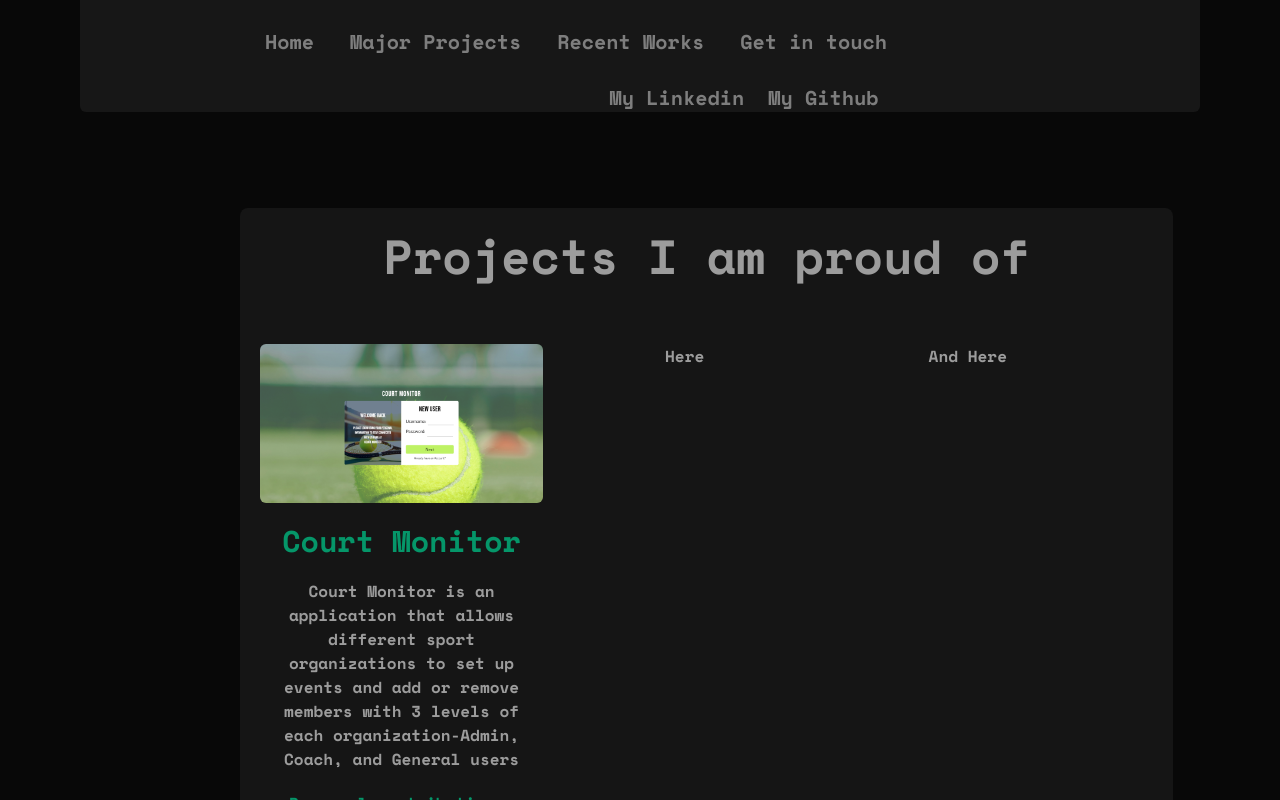
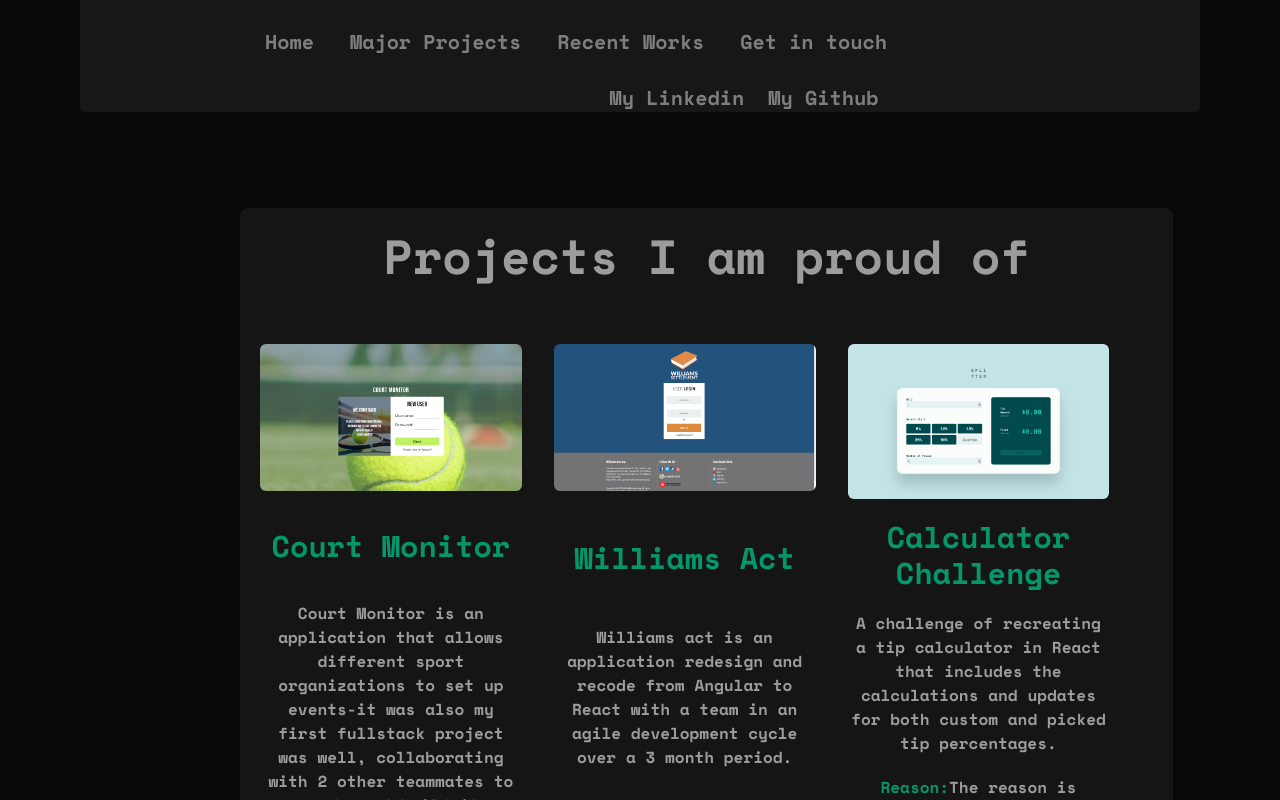
Before and after one commit to 1105-Foo-Aiden/firstportfolio, a Next.js app: page /Pages/Projects in a window 1280 px wide. Shown: the top 800 px of the page. Built offline with nearby package versions, Linux system fonts and the light colour scheme.

Commit message:
Adding other Proud Projects

```diff
--- a/src/app/Pages/Projects/page.tsx
+++ b/src/app/Pages/Projects/page.tsx
@@ -2,7 +2,9 @@
 
 import NavbarComponent from "@/app/Components/NavbarComponent";
 import Image from "next/image";
-import CourtMonitor from "../../Assets/Courtmonitor.png"
+import CourtMonitor from "../../Assets/Courtmonitor.png";
+import WilliamsAct from "../../Assets/WilliamsAct.png";
+import CalcChall from "../../Assets/CalculatorChallenge.png";
 
 export default function page() {
   return (
@@ -12,8 +14,7 @@ export default function page() {
       </div>
       <div className="bg-white mt-24 ml-40 h-fit pb-10 w-10/12 bg-opacity-5 rounded-lg">
         <h1 className="text-5xl text-center pt-6 mb-16">Projects I am proud of</h1>
-        <div className="text-center pl-5 px-16 grid grid-cols-3">
-          <div>
+        <div className="text-center pl-5 px-16 grid grid-cols-3 gap-8">
             <div className="grid grid-rows-auto">
               <Image
                 alt="Court Monitor Home Page"
@@ -23,12 +24,33 @@ export default function page() {
                 className="rounded-md"
               />
               <p className="text-3xl text-emerald-600 mt-5">Court Monitor</p>
-              <p className="mt-5">Court Monitor is an application that allows different sport organizations to set up events and add or remove members with 3 levels of each organization-Admin, Coach, and General users</p>
+              <p className="mt-5">Court Monitor is an application that allows different sport organizations to set up events-it was also my first fullstack project was well, collaborating with 2 other teammates to create and build it.</p>
               <p className="mt-5"><span className="text-emerald-600">Personal contributions: </span> Entire back end framework and code using dotnet and C# and a relational database with a few tweaks</p>
-            </div>
           </div>
-          <div>Here</div>
-          <div>And Here</div>
+          <div className="grid grid-rows-auto">
+            <Image
+              alt="Williams Act Home Page"
+              src={WilliamsAct}
+              width={800}
+              height={800}
+              className="rounded-md"
+            />
+            <p className="text-3xl text-emerald-600 mt-5">Williams Act</p>
+            <p className="mt-5">Williams act is an application redesign and recode from Angular to React with a team in an agile development cycle over a 3 month period.</p>
+            <p className="mt-5"><span className="text-emerald-600">Personal contributions:</span>Password encryption and decryption as well as endpoint creation and multiple pages on the frontend.</p>
+          </div>
+          <div className="grid grid-rows-auto">
+            <Image
+              alt="Calculator Challenge"
+              src={CalcChall}
+              height={800}
+              width={1000}
+              className="rounded-md"
+            />
+            <p className="mt-5 text-3xl text-emerald-600">Calculator Challenge</p>
+            <p className="mt-5">A challenge of recreating a tip calculator in React that includes the calculations and updates for both custom and picked tip percentages.</p>
+            <p className="mt-5"><span className="text-emerald-600">Reason:</span>The reason is beacause of the perserverence to finish the challenge after two years of it being on the backburner which I personally am very proud of for not giving up on it.</p>
+          </div>
         </div>
       </div>
     </body>
--- a/src/app/Pages/RecentWorks/page.tsx
+++ b/src/app/Pages/RecentWorks/page.tsx
@@ -1,14 +1,16 @@
 "use client";
 
+import NavbarComponent from "@/app/Components/NavbarComponent";
 import Link from "next/link";
 
 export default function Recents() {
   return (
     <>
       <body>
-        <Link href={"/"}>
-          Works
-        </Link>
+        <div className="flex justify-center">
+          <NavbarComponent />
+        </div>
+
       </body>
     </>
   );
--- a/src/app/page.tsx
+++ b/src/app/page.tsx
@@ -39,7 +39,7 @@ export default function Home() {
               {/* "Get started" button, no idea what it could do? next page? */}
               <div>
                 <button onClick={() => router.push("/Pages/Projects")}  className="rounded w-fit py-4 px-16 text-white bg-[#3F8E00] shadow-md shadow-[#62BA1B]">
-                  Get started {">"}
+                  See some of my works {">"}
                 </button>
               </div>
             </div>
@@ -47,16 +47,16 @@ export default function Home() {
               <Image
                 src={HeadShot}
                 alt="headshot"
-                className="w-64 rounded-full "
+                className="w-64 rounded-full"
                 />
             </div>
           </div>
           {/* Worked with */}
           <div className="text-2xl mx-40 mt-20">
             Frameworks Worked With:
-            <div className="grid grid-flow-col mx-16 mt-10 grid-rows-1 gap-8 wave-container">
+            <div className="grid grid-flow-col grid-rows-1 gap-8 mx-16 mt-10">
                 {icons.map((value) =>(
-                  <div className="white-container wave-letter" key={value}>
+                  <div className="white-container" key={value}>
                     <ImageComponent src={value} alt={value} height={60} width={60}/>
                   </div>
                 ))}
```
Also changed, not shown: src/app/Assets/CalculatorChallenge.png (added), src/app/Assets/image.png (deleted).
